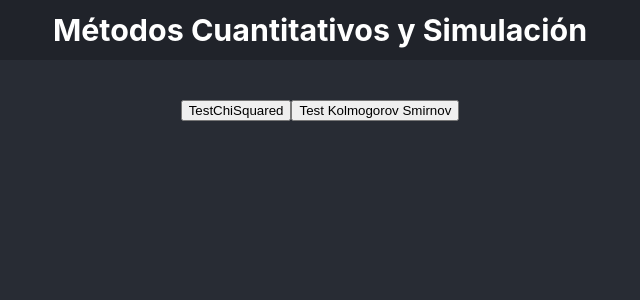
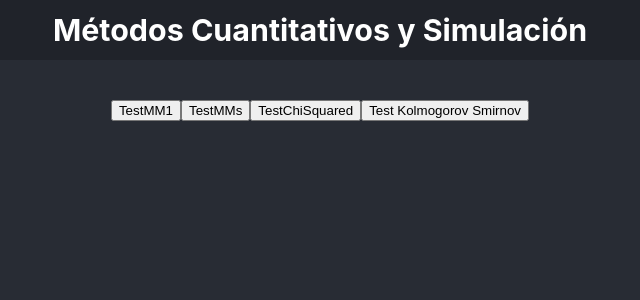
Before and after one commit to ericjardon/PRNG, a React (Create React App) app: page /PRNG/chi in a window 1280 px wide. Shown: the top 300 px of the page, without its empty margins (320-960 px from the left). Built offline with nearby package versions, Linux system fonts and the light colour scheme.

Commit message:
Types updated

```diff
--- a/src/components/TestView.tsx
+++ b/src/components/TestView.tsx
@@ -1,5 +1,7 @@
 import React from 'react'
 import chiSquaredTest from '../stats/tests/chiSquared'
+import MM1 from '../stats/generators/MM1'
+import MMs from '../stats/generators/MMs'
 import testKolSmi from '../stats/tests/kolmogrovSmirnov'
 import { GoodnessTestParams } from '../types'
 import { SAMPLE_RANDOMS, SAMPLE_RANDOMS_2 } from '../utils'
@@ -7,6 +9,14 @@ import { SAMPLE_RANDOMS, SAMPLE_RANDOMS_2 } from '../utils'
 type Props = {}
 
 export default function TestView({ }: Props) {
+
+    function testMM1(){
+        console.log(MM1({tasaLlegadas: 2, tasaServicios: 3}))
+    }
+
+    function testMMs(){
+        console.log(MMs({tasaLlegadas: 2, tasaServicios: 3, servidores: 2}))
+    }
 
     function testCS() {
         console.log("Test...")
@@ -16,7 +26,6 @@ export default function TestView({ }: Props) {
         }
 
         const {result, table} = chiSquaredTest(params)
-
         if (result) {
             console.log("CHI SQUARED: TRUE");
         } else {
@@ -46,6 +55,8 @@ export default function TestView({ }: Props) {
 
     return (
         <div style={{display:'flex', textAlign:'center', justifyContent:'center', padding:'40px'}}>
+            <button onClick={testMM1}>TestMM1</button>
+            <button onClick={testMMs}>TestMMs</button>
             <button onClick={testCS}>TestChiSquared</button>
             <button onClick={testKS}>Test Kolmogorov Smirnov</button>
         </div>
```
Also changed, not shown: src/types/index.ts (+14 -0 lines).
